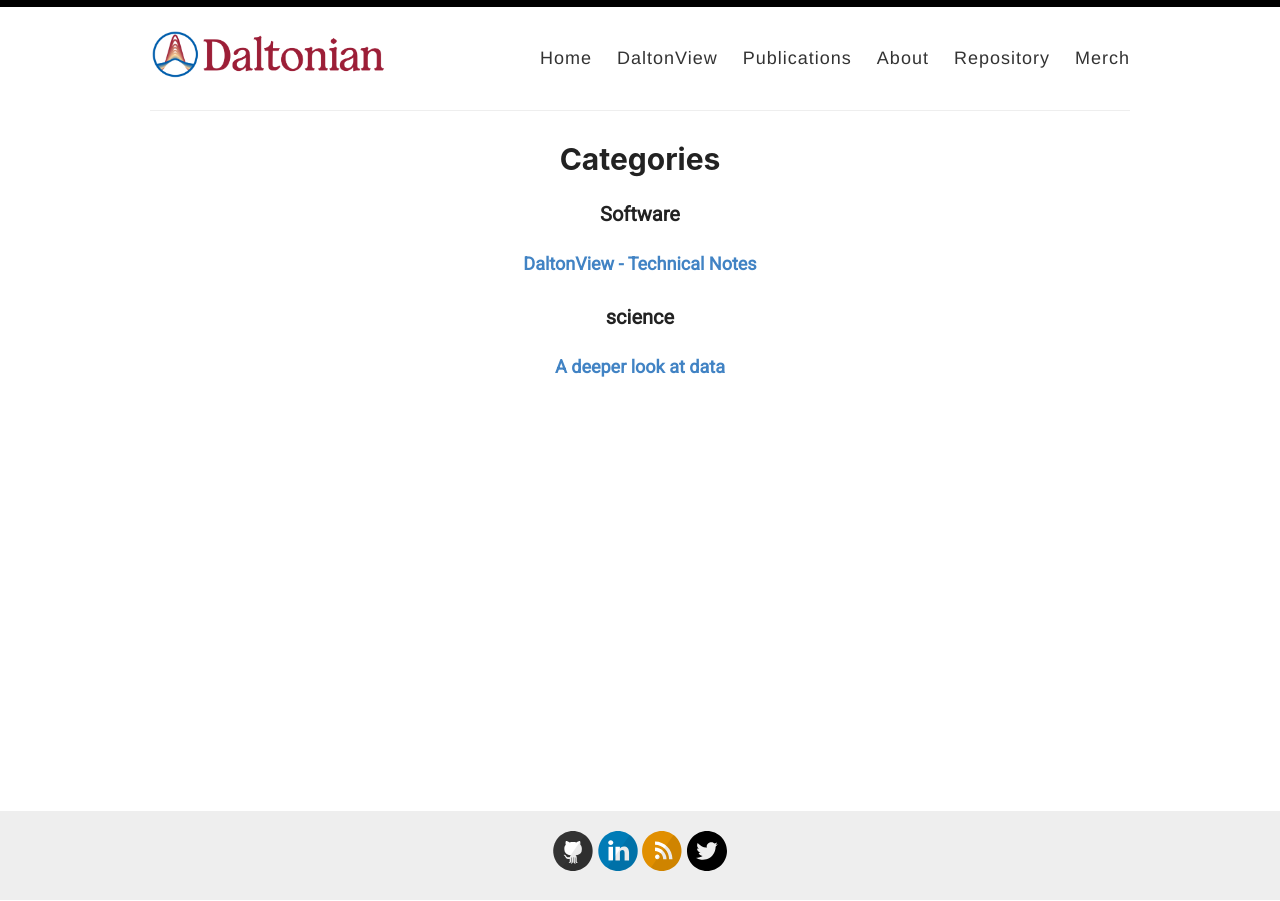
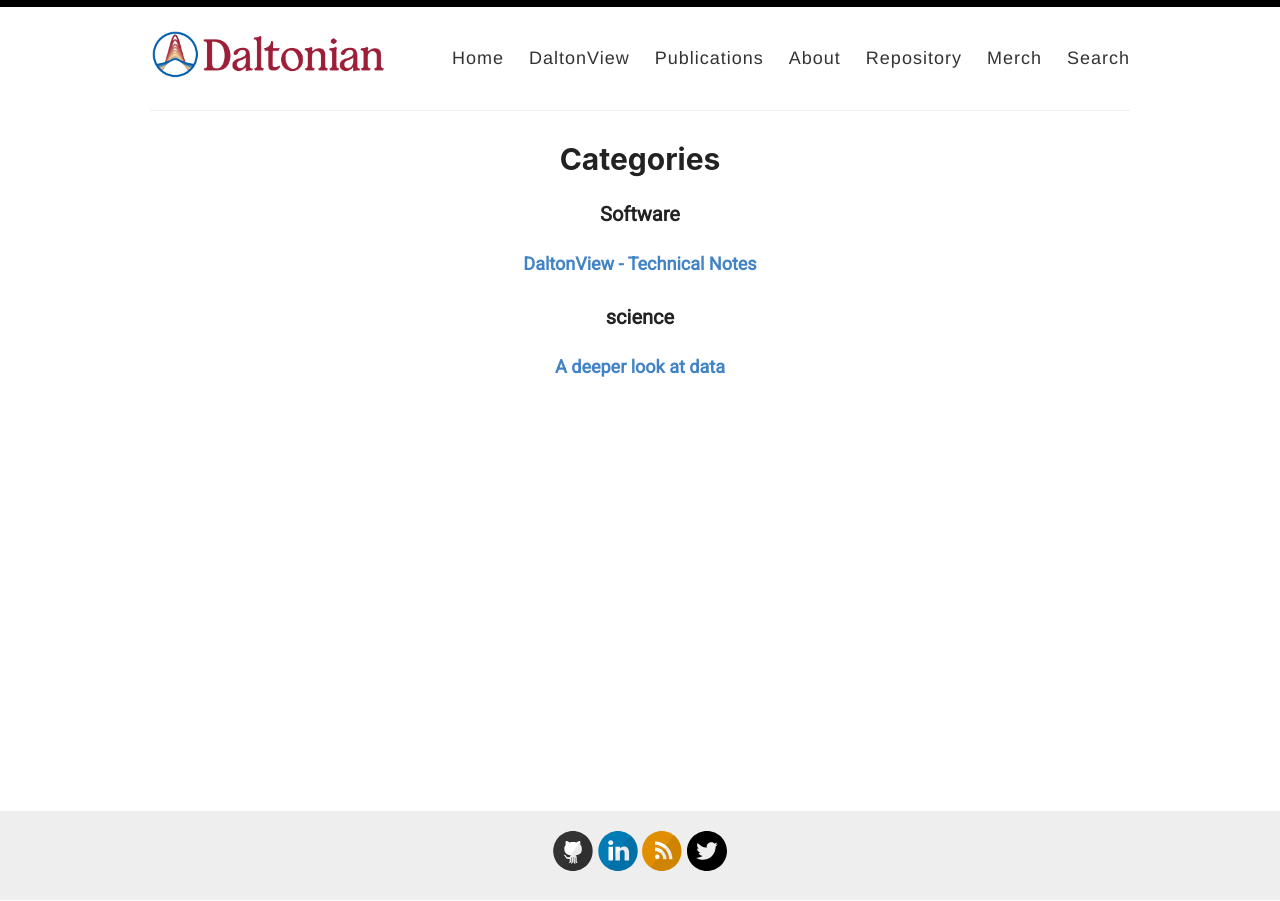
Before and after one commit to yreva/daltonian.co, a Jekyll site: the page built from _pages/categories.md, in a window 1280 px wide. Built offline with Jekyll 4.4.1, drawn with Linux system fonts in a browser that asks for light colours.

Commit message:
Update default.html

```diff
--- a/_layouts/default.html
+++ b/_layouts/default.html
@@ -34,6 +34,7 @@
               <a href="{{ site.baseurl }}/about">About</a>
               <a href="https://github.com/daltonian" target="_blank">Repository</a>
               <a href="https://shop.daltonian.co" target="_blank">Merch</a>
+              <a href="{{ site.baseurl }}/search">Search</a>
             </nav>
           </header>
         </div>
```
